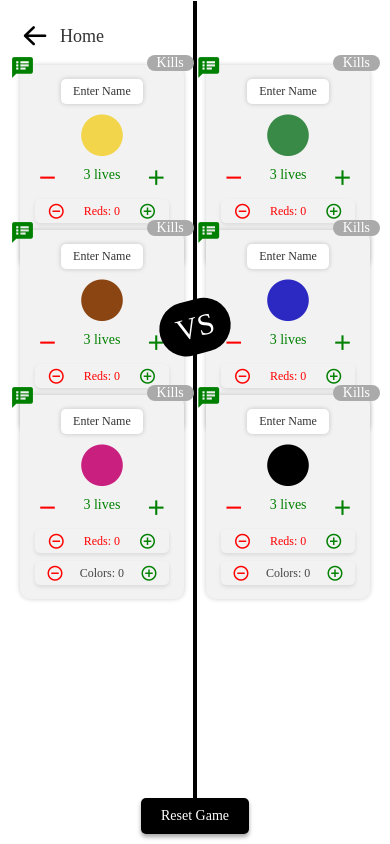
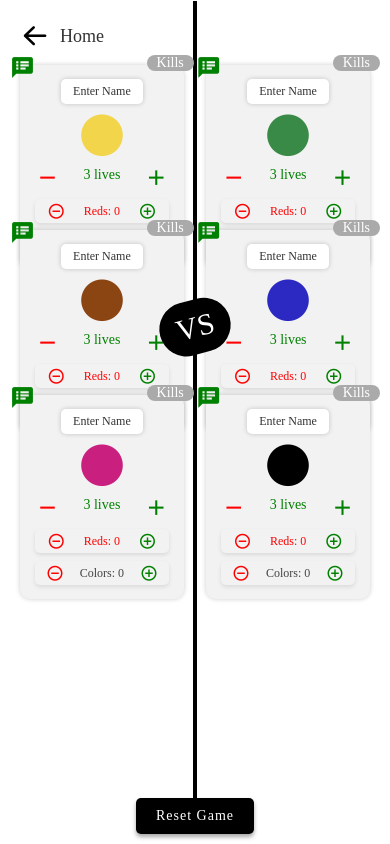
Before and after one commit to junaidrazaq/SnooKills, a React Native app: screen /Home in a window 390 px wide. Built offline with nearby package versions, Linux system fonts and the light colour scheme.

Commit message:
added_text_style_prop_and_added_spacing_between_text_letters

```diff
--- a/src/common/Pressable.js
+++ b/src/common/Pressable.js
@@ -13,9 +13,9 @@ const CustomPressable = ({
   button,
   loading,
   loadingColor,
+  textStyle,
   ...props
 }) => {
-  // console.log('pressableRendered');
   const buttonStyles = {
     paddingHorizontal: 25,
     paddingVertical: 10,
@@ -37,7 +37,10 @@ const CustomPressable = ({
       {loading ? (
         <ActivityIndicator color={loadingColor || '#fff'} />
       ) : title ? (
-        <Text fontFamily="Rubik-Medium" color={textColor ? textColor : '#fff'}>
+        <Text
+          style={(textStyle, {letterSpacing: 1})}
+          fontFamily="Rubik-Medium"
+          color={textColor ? textColor : '#fff'}>
           {title}
         </Text>
       ) : null}
```
